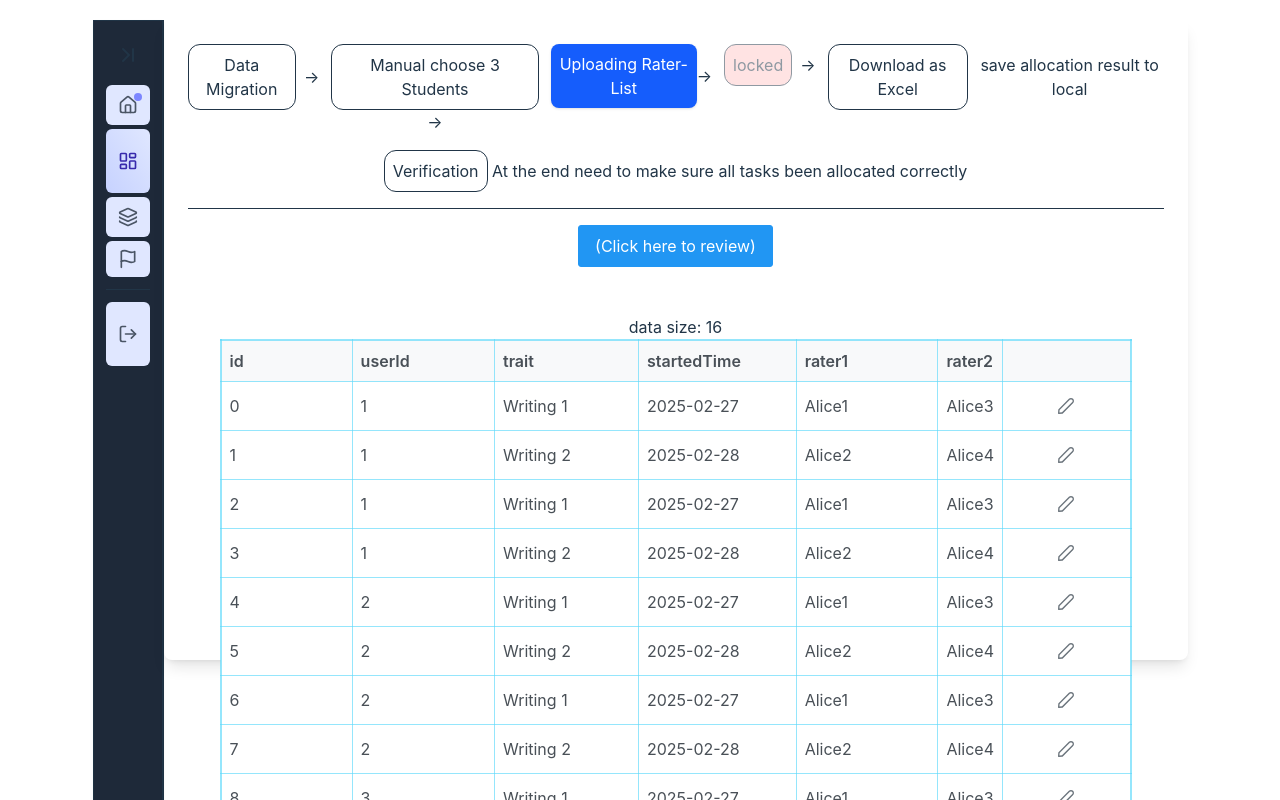
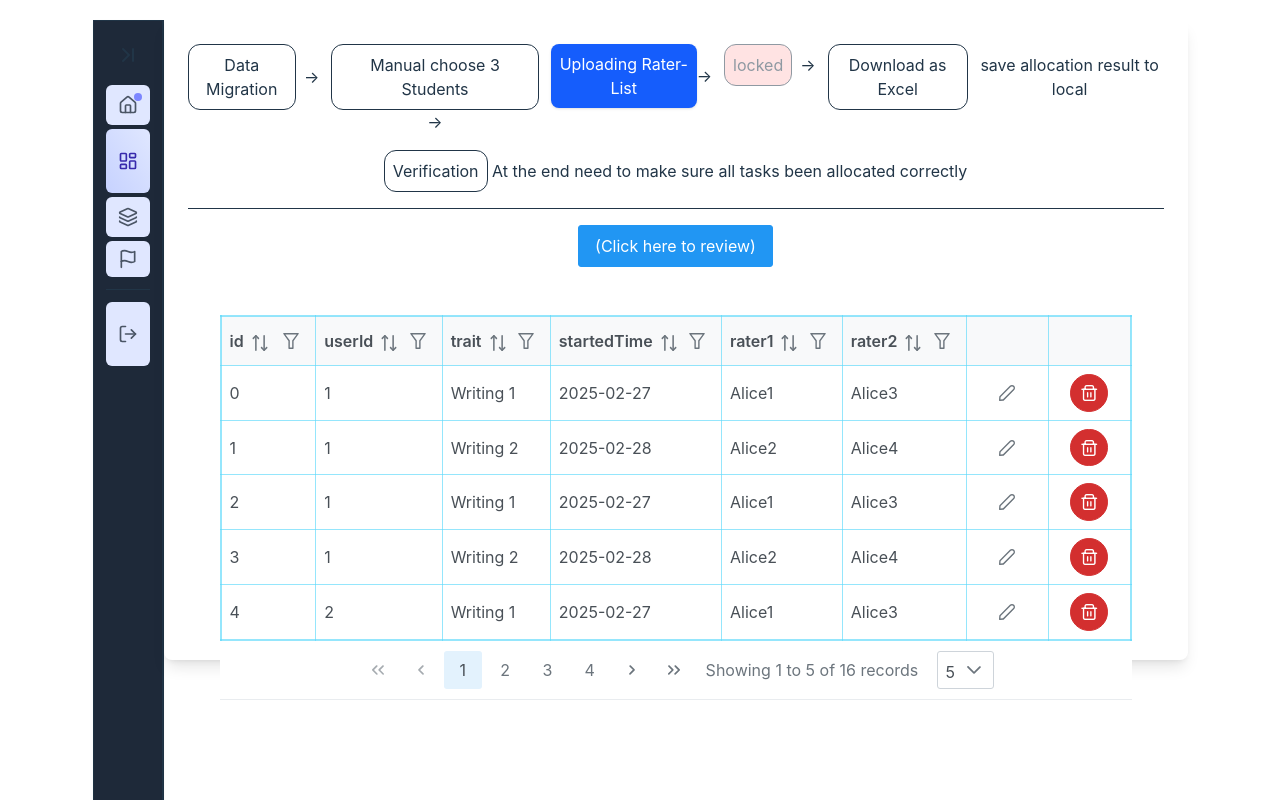
Before and after one commit to UQCollege/concerto-amark, a React (Vite) app: page /admin in a window 1280 px wide. Both pictures are taken after a click on the button "tasks allocating". Shown: the top 800 px of the page. Built offline with nearby package versions, Linux system fonts and the light colour scheme.

Commit message:
move taskAllocation data states in store

```diff
--- a/src/features/data/taskAllocationSlice.ts
+++ b/src/features/data/taskAllocationSlice.ts
@@ -1,9 +1,7 @@
 import {createSlice, PayloadAction} from "@reduxjs/toolkit"
 import { TD } from "../../utils/transformApiData"
 
-const initialState: TD[] =[{
-
-}as TD]
+const initialState: TD[] =[]
 
 // interface UpdateTaskPayload {
 //     index: number;
@@ -25,15 +23,13 @@ const taskAllocationSlice = createSlice({
             if (index !== -1) {
                 state[index] = updatedTask; // Replace the existing record
             }
+        },
+        removeTasks: (state, action: PayloadAction<{id:number}>) => {
+            return state.filter(task => task.id !== action.payload.id);
+
         }
-        // updateTasks: (state, action: PayloadAction<UpdateTaskPayload>) => {
-        //     const { index, field, value } = action.payload;
-        //     console.log(index, field, value)
-        //     state[index] = { ...state[index], [field]: value };
-
-        // }
     }
 });
 
-export const {setTasks, updateTasks} = taskAllocationSlice.actions
+export const {setTasks, updateTasks, removeTasks} = taskAllocationSlice.actions
 export default taskAllocationSlice.reducer
--- a/src/pages/ui/DataTableUI.tsx
+++ b/src/pages/ui/DataTableUI.tsx
@@ -1,27 +1,37 @@
-import { DataTable, DataTableRowEditCompleteEvent  } from "primereact/datatable";
+import { DataTable, DataTableRowEditCompleteEvent } from "primereact/datatable";
 import { Column, ColumnEditorOptions } from "primereact/column";
-import React, {} from "react";
-
+import React, { useState } from "react";
 import { InputText } from "primereact/inputtext";
+import { Button } from "primereact/button";
 import { type TD } from "../../utils/transformApiData";
-
 import { useAppDispatch } from "../../hooks";
 import "primereact/resources/primereact.min.css";
 import "primereact/resources/themes/saga-blue/theme.css";
 import "primeicons/primeicons.css";
-import { updateTasks } from "../../features/data/taskAllocationSlice";
-
+import { updateTasks, removeTasks } from "../../features/data/taskAllocationSlice";
+import { FilterMatchMode } from "primereact/api";
+import DialogUi from "./DialogUi";
 
 type DataTableUIProps = {
-
   taskData: TD[];
   fieldNames: string[];
 };
 
+export default function DataTableUI({ taskData, fieldNames }: DataTableUIProps) {
+  const dispatch = useAppDispatch();
+  const [filters, setFilters] = useState(() =>
+    fieldNames.reduce(
+      (acc, field) => ({
+        ...acc,
+        [field]: { value: null, matchMode: FilterMatchMode.CONTAINS },
+      }),
+      {}
+    )
+  );
 
-export default function DataTableUI({ taskData,fieldNames }: DataTableUIProps) {
-
-const dispatch = useAppDispatch();
+  // Dialog state
+  const [selectedRow, setSelectedRow] = useState<TD | null>(null);
+  const [isDialogVisible, setIsDialogVisible] = useState(false);
 
   const onRowEditComplete = (e: DataTableRowEditCompleteEvent) => {
     console.log("onRowEditComplete", e.data);
@@ -30,29 +40,93 @@ const dispatch = useAppDispatch();
     _data[index] = newData as TD;
     console.log("onRowEditComplete", _data[index]);
 
-
-      dispatch(updateTasks( _data[index] as TD));
+    dispatch(updateTasks(_data[index] as TD));
   };
 
-  const textEditor = (options: ColumnEditorOptions) => {
-      return <InputText type="text" value={options.value} onChange={(e: React.ChangeEvent<HTMLInputElement>) => options.editorCallback!(e.target.value)} />;
+  const confirmDelete = (rowData: TD) => {
+    setSelectedRow(rowData);
+    setIsDialogVisible(true);
   };
 
+  const onDeleteConfirmed = () => {
+    if (selectedRow) {
+      console.log("Deleting row:", selectedRow);
+      dispatch(removeTasks({ id: selectedRow.id }));
+    }
+    setIsDialogVisible(false);
+    setSelectedRow(null);
+  };
 
+  const textEditor = (options: ColumnEditorOptions) => (
+    <InputText
+      type="text"
+      value={options.value}
+      onChange={(e: React.ChangeEvent<HTMLInputElement>) =>
+        options.editorCallback!(e.target.value)
+      }
+    />
+  );
 
-  const allowEdit = () => {
-      return true;
-  };
+  const columnFilterTemplate = (field: string) => (
+    <InputText
+      onInput={(e) =>
+        setFilters({
+          ...filters,
+          [field]: { value: e.currentTarget.value, matchMode: FilterMatchMode.CONTAINS },
+        })
+      }
+      placeholder={`Search ${field}...`}
+    />
+  );
+
+  const actionBodyTemplate = (rowData: TD) => (
+    <Button
+      icon="pi pi-trash"
+      className="p-button-rounded p-button-danger"
+      onClick={() => confirmDelete(rowData)}
+    />
+  );
 
   return (
     <div className="card p-fluid">
-    data size:     {taskData.length}
-          <DataTable value={taskData} editMode="row" dataKey="id" onRowEditComplete={onRowEditComplete} tableStyle={{ minWidth: '50rem' }}>
+
+      <DataTable
+        value={taskData}
+        editMode="row"
+        dataKey="id"
+        onRowEditComplete={onRowEditComplete}
+        filters={filters}
+        paginator
+        rows={5}
+        rowsPerPageOptions={[5, 10, 25, 50]}
+        tableStyle={{ minWidth: "50rem" }}
+        currentPageReportTemplate="Showing {first} to {last} of {totalRecords} records"
+        paginatorTemplate="FirstPageLink PrevPageLink PageLinks NextPageLink LastPageLink CurrentPageReport RowsPerPageDropdown"
+      >
         {fieldNames.map((field, idx) => (
-<Column  key={`col-${field}-${idx}`} field={field} header={field} editor={(options) => textEditor(options)} style={{ width: '20%' }}></Column>
+          <Column
+            key={`col-${field}-${idx}`}
+            field={field}
+            header={field}
+            sortable
+            filter
+            filterElement={columnFilterTemplate(field)}
+            editor={textEditor}
+            style={{ width: "10%" }}
+          />
         ))}
-        <Column rowEditor={allowEdit} headerStyle={{ width: '10%', minWidth: '8rem' }} bodyStyle={{ textAlign: 'center' }}></Column>
+
+        <Column rowEditor={() => true} headerStyle={{ width: "5%", minWidth: "5rem" }} bodyStyle={{ textAlign: "center" }}  hidden={taskData.length ===0}/>
+        <Column body={actionBodyTemplate} headerStyle={{ width: "5%", minWidth: "5rem" }} style={{  textAlign: "center" }} hidden={taskData.length ===0}/>
+
       </DataTable>
+
+      <DialogUi
+        visible={isDialogVisible}
+        message="Are you sure you want to delete this record?"
+        onHide={() => setIsDialogVisible(false)}
+        onConfirm={onDeleteConfirmed}
+      />
     </div>
   );
 }
--- /dev/null
+++ b/src/pages/ui/DialogUi.tsx
@@ -0,0 +1,28 @@
+import React from "react";
+import { Dialog } from "primereact/dialog";
+import { Button } from "primereact/button";
+
+type ConfirmDialogProps = {
+  visible: boolean;
+  message: string;
+  onHide: () => void;
+  onConfirm: () => void;
+};
+
+export default function DialogUi({ visible, message, onHide, onConfirm }: ConfirmDialogProps) {
+  return (
+    <Dialog
+      visible={visible}
+      onHide={onHide}
+      header="Confirm Deletion"
+      footer={
+        <div>
+          <Button label="Cancel" icon="pi pi-times" className="p-button-text" onClick={onHide} />
+          <Button label="Delete" icon="pi pi-check" className="p-button-danger" onClick={onConfirm} />
+        </div>
+      }
+    >
+      <p>{message}</p>
+    </Dialog>
+  );
+}
```
Lines whose indentation alone changed are shown as unchanged.
